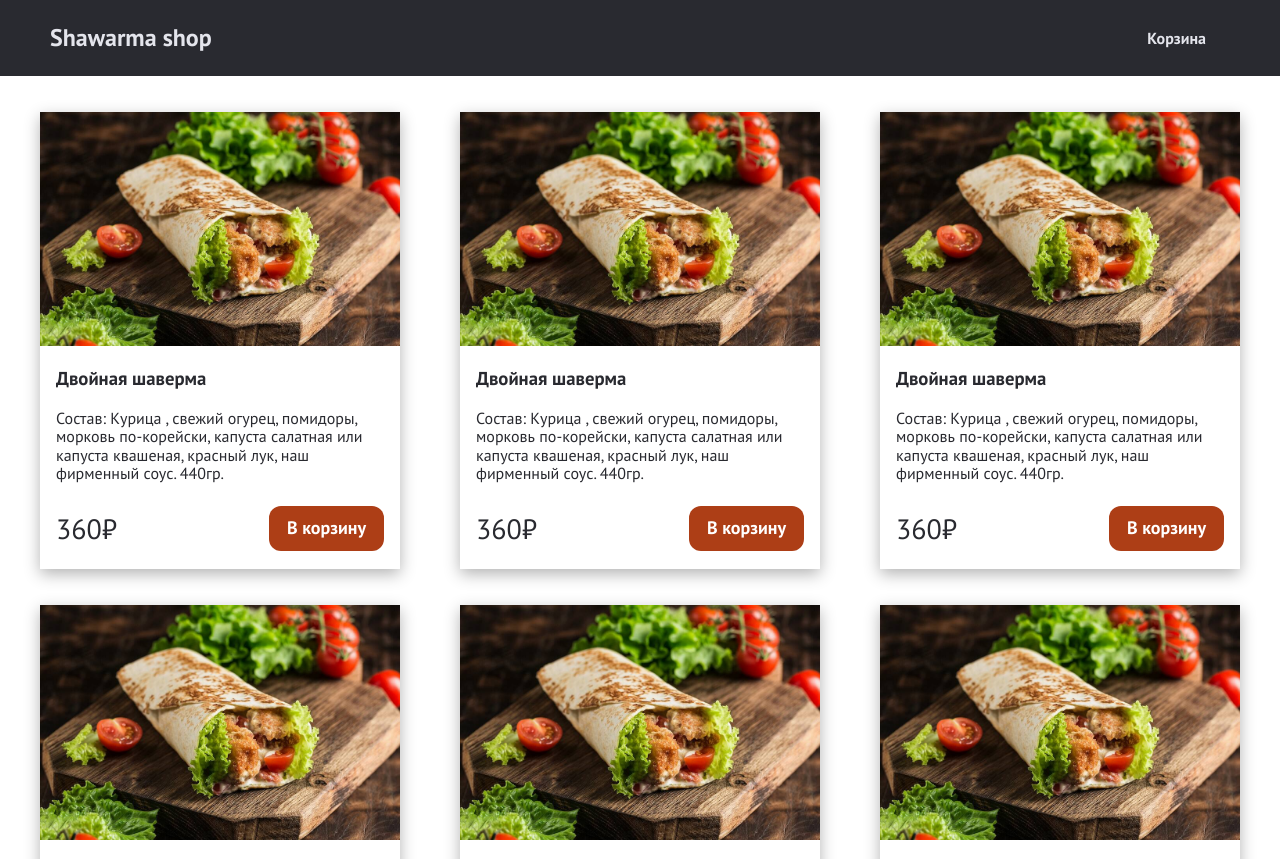
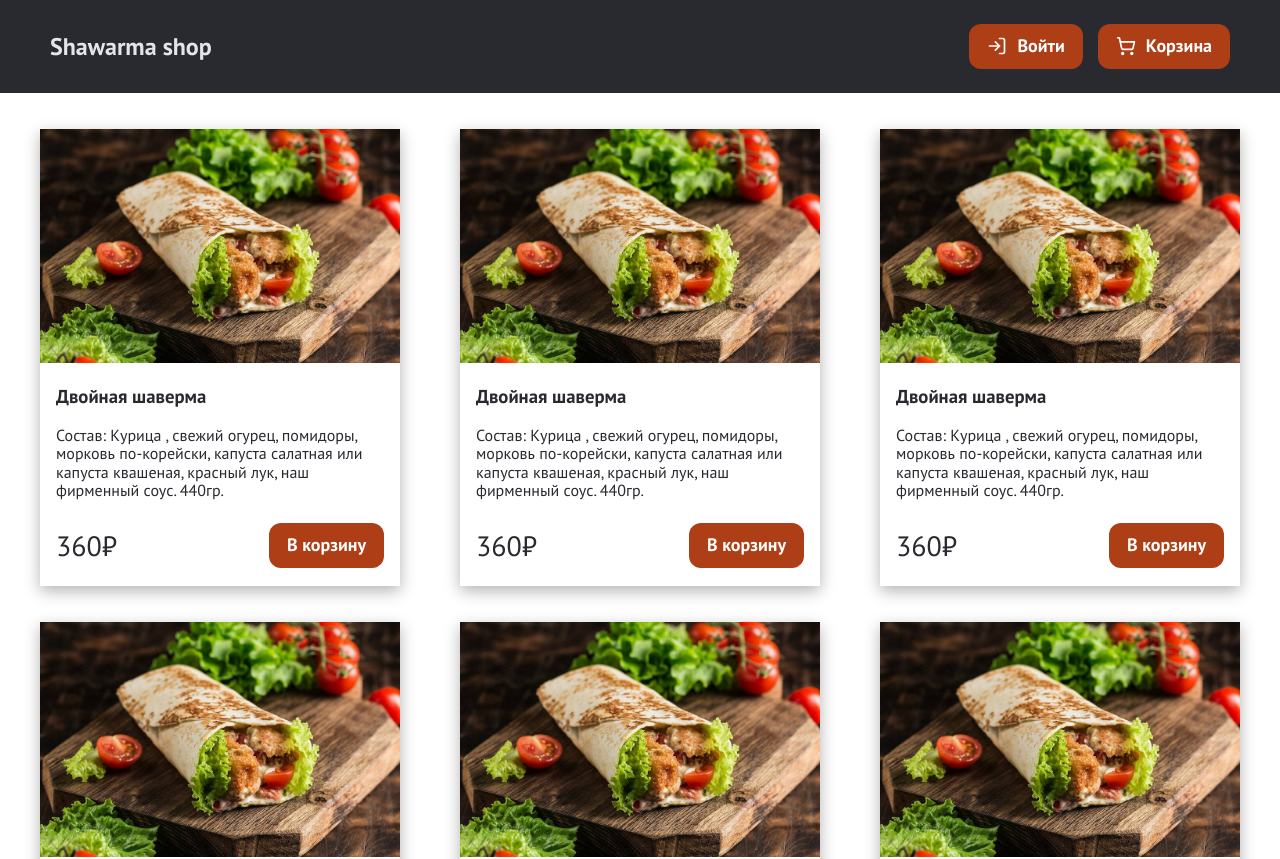
Before and after one commit to Darkonica/shawarma-shop, a Next.js app: page / in a window 1280 px wide. Shown: the top 859 px of the page. Built offline with nearby package versions, Linux system fonts and the light colour scheme.

Commit message:
Buttom component + login & cart buttons added

```diff
--- a/package.json
+++ b/package.json
@@ -6,6 +6,7 @@
     "lint": "next lint"
   },
   "dependencies": {
+    "lucide-react": "^0.468.0",
     "next": "^15.0.3",
     "normalize.css": "^8.0.1",
     "react": "^18.3.1",
--- a/src/components/shared/Header/Header.tsx
+++ b/src/components/shared/Header/Header.tsx
@@ -1,4 +1,6 @@
 import Link from 'next/link';
+import { LogIn, ShoppingCart } from 'lucide-react';
+import { Button } from '@/components/ui';
 
 import styles from './styles.module.scss';
 
@@ -11,7 +13,16 @@ export const Header = () => {
       >
         Shawarma shop
       </Link>
-      <Link href="/cart">Корзина</Link>
+
+      <nav>
+        <Button>
+          <LogIn size={20} />
+          Войти
+        </Button>
+        <Button>
+          <ShoppingCart size={20} /> Корзина
+        </Button>
+      </nav>
     </header>
   )
 }
--- a/src/components/shared/Header/styles.module.scss
+++ b/src/components/shared/Header/styles.module.scss
@@ -10,15 +10,9 @@
   color: $text-color-light;
   background-color: $background-color;
 
-  a {
-    font-weight: 700;
-    color: $text-color-light;
-    margin-right: 24px;
-    text-decoration: none;
-
-    &:hover, &.active {
-      color: $primary-color;
-      transition: color linear 0.1s;
+  nav {
+    & > button {
+      margin-left: 15px;
     }
   }
 }
--- /dev/null
+++ b/src/components/ui/Button/Button.tsx
@@ -0,0 +1,7 @@
+import styles from './styles.module.scss';
+
+export const Button = ({ children }) => {
+  return (
+    <button className={styles.button}>{children}</button>
+  )
+}
--- /dev/null
+++ b/src/components/ui/Button/index.ts
@@ -0,0 +1 @@
+export { Button } from './Button';
--- /dev/null
+++ b/src/components/ui/Button/styles.module.scss
@@ -0,0 +1,18 @@
+@import 'styles/_colors.scss';
+
+.button {
+  display: inline-flex;
+  align-items: center;
+  font-size: 18px;
+  font-weight: 700;
+  color: #FFF;
+  padding: 12px 18px;
+  border: none;
+  border-radius: 12px;
+  cursor: pointer;
+  background-color: $primary-color;
+
+  svg {
+    margin-right: 10px;
+  }
+}
--- /dev/null
+++ b/src/components/ui/index.ts
@@ -0,0 +1 @@
+export { Button } from './Button';
```
Also changed, not shown: 1 other file (tests, documents, lock files or other folders).
